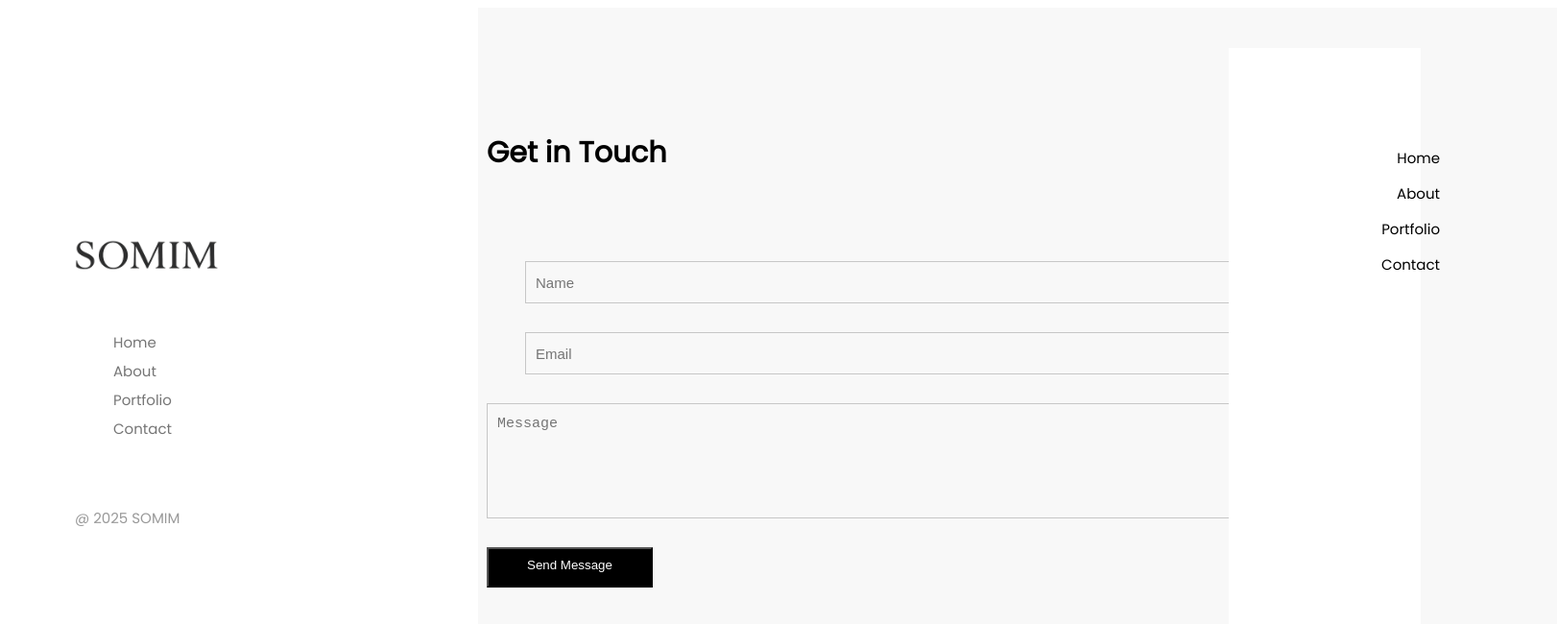
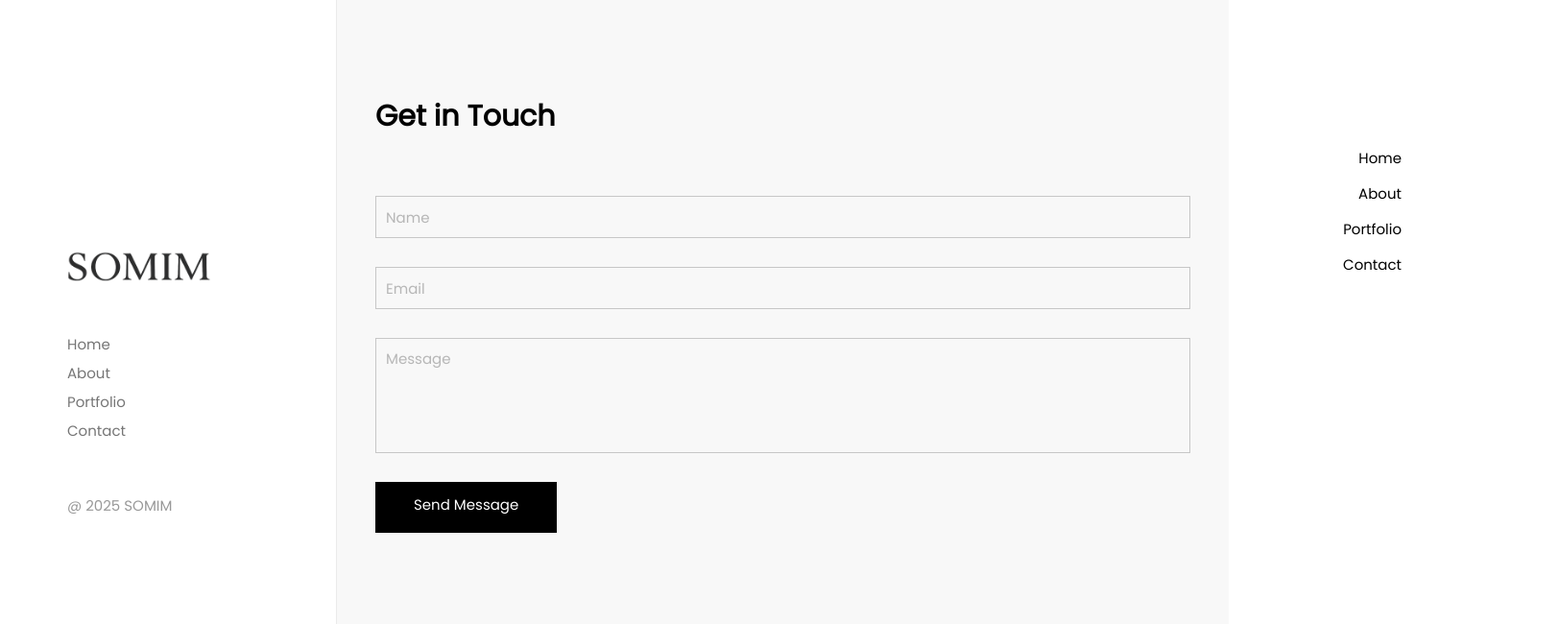
Before and after one commit to somaiehmajidi/portfolio, an Angular app: page /contact in a window 1280 px wide. Shown: the top 650 px of the page at 96% size, 1623 px wide, since content can reach past the window. Built offline with nearby package versions, Linux system fonts and the light colour scheme.

Commit message:
final commit brfore release

```diff
--- a/package.json
+++ b/package.json
@@ -7,6 +7,8 @@
     "build": "ng build",
     "watch": "ng build --watch --configuration development",
     "test": "ng test",
+    "build:ssr": "ng build",
+    "serve:ssr": "node dist/server/server.mjs",
     "serve:ssr:somim": "node dist/somim/server/server.mjs"
   },
   "prettier": {
@@ -33,6 +35,7 @@
     "express": "^5.1.0",
     "postcss": "^8.5.6",
     "rxjs": "~7.8.0",
+    "tailwindcss": "^4.1.17",
     "tslib": "^2.3.0",
     "zone.js": "~0.15.0"
   },
--- a/src/app/app.config.ts
+++ b/src/app/app.config.ts
@@ -1,6 +1,6 @@
 import { ApplicationConfig, provideBrowserGlobalErrorListeners, provideZoneChangeDetection } from '@angular/core';
 import { provideRouter, withViewTransitions } from '@angular/router';
-import { provideHttpClient } from '@angular/common/http';
+import { provideHttpClient, withFetch } from '@angular/common/http';
 import { routes } from './app.routes';
 import { provideClientHydration, withEventReplay } from '@angular/platform-browser';
 
@@ -10,6 +10,6 @@ export const appConfig: ApplicationConfig = {
     provideZoneChangeDetection({ eventCoalescing: true }),
     provideRouter(routes, withViewTransitions()),
     provideClientHydration(withEventReplay()),
-    provideHttpClient()
+    provideHttpClient(withFetch())
   ]
 };
--- a/src/app/contact/contact.html
+++ b/src/app/contact/contact.html
@@ -73,7 +73,7 @@
                         </div>
                     }
 				</div>
-				<button id="send_message" type="submit">
+				<button id="send_message" type="submit" [disabled]="isLoading()">
 					<span>Send Message</span>
                     @if (isLoading()) {
                         <div class="loader"></div>
--- a/src/app/contact/contact.service.ts
+++ b/src/app/contact/contact.service.ts
@@ -6,7 +6,7 @@ import { HttpClient } from '@angular/common/http';
 export class ContactService {
   private readonly http = inject(HttpClient)
 
-  private url = 'YOUR_GOOGLE_SCRIPT_URL_HERE'
+  private url = 'https://script.google.com/macros/s/AKfycbxLm-Opb24aNi92Bh0RL_O1SeTwaxtfylaTeyxD9dn_XrMQRzFJu_xXdHgRytd4I4kPXg/exec'
 
   postContactForm(data: any) {
     return this.http.post(this.url, data)
--- a/src/app/contact/contact.ts
+++ b/src/app/contact/contact.ts
@@ -36,10 +36,13 @@ export class Contact {
       next: () => {
         this.success.set(true)
         setTimeout(() => { this.success.set(false) }, 1000 )
+        this.isLoading.set(false)
+        this.form.reset()
       },
       error: () => {
         this.error.set(true)
         setTimeout(() => { this.error.set(false) }, 1000 )
+        this.isLoading.set(false)
       }
     })
   }
--- a/src/index.html
+++ b/src/index.html
@@ -7,7 +7,6 @@
   <meta name="viewport" content="width=device-width, initial-scale=1">
   <link rel="icon" type="image/x-icon" href="favicon.ico">
   <link rel='stylesheet' href='https://fonts.googleapis.com/css?family=Poppins'>
-  <link rel="stylesheet" href="path/to/font-awesome/css/font-awesome.min.css">
 </head>
 <body>
   <div id="preloader">
--- a/src/styles.css
+++ b/src/styles.css
@@ -1,4 +1,4 @@
-@charset "utf-8";
+@import "tailwindcss";
 
 /*
 /*	Copyright (c) 2025 SOMIM
```
Also changed, not shown: 2 other files (tests, documents, lock files or other folders).
